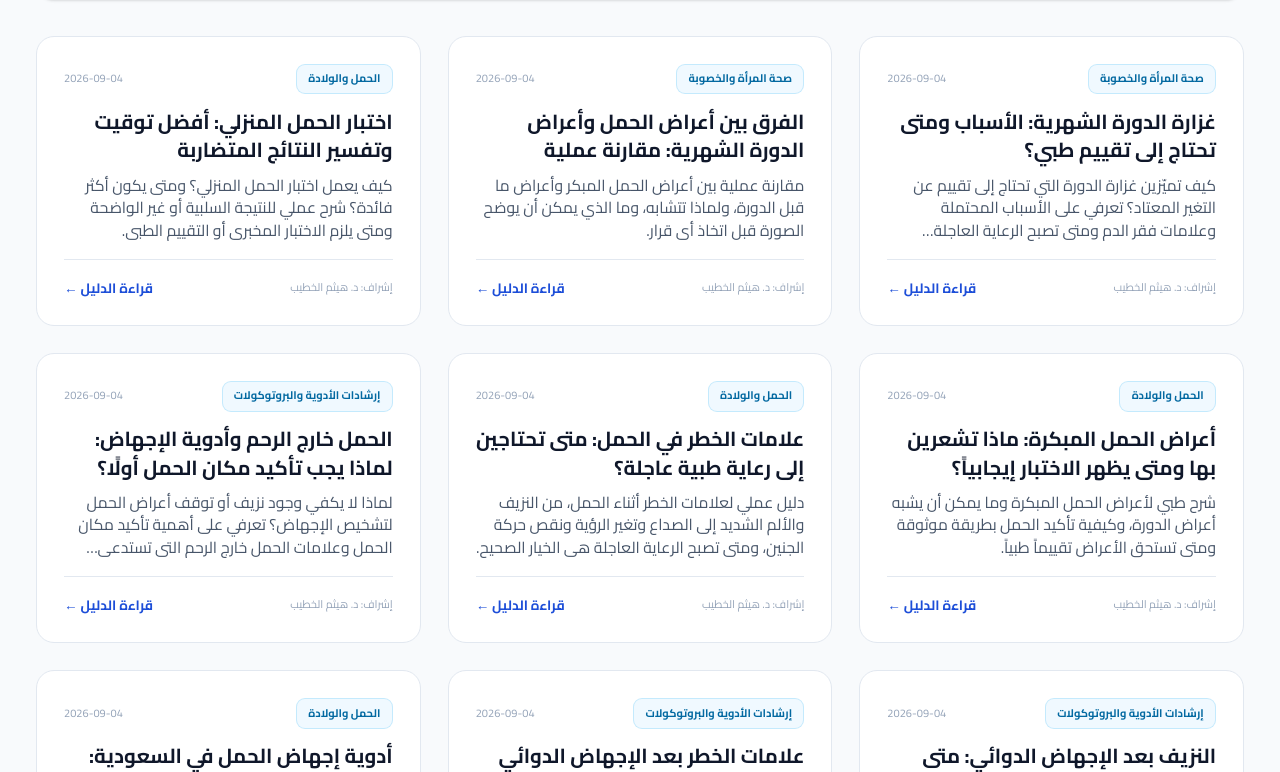
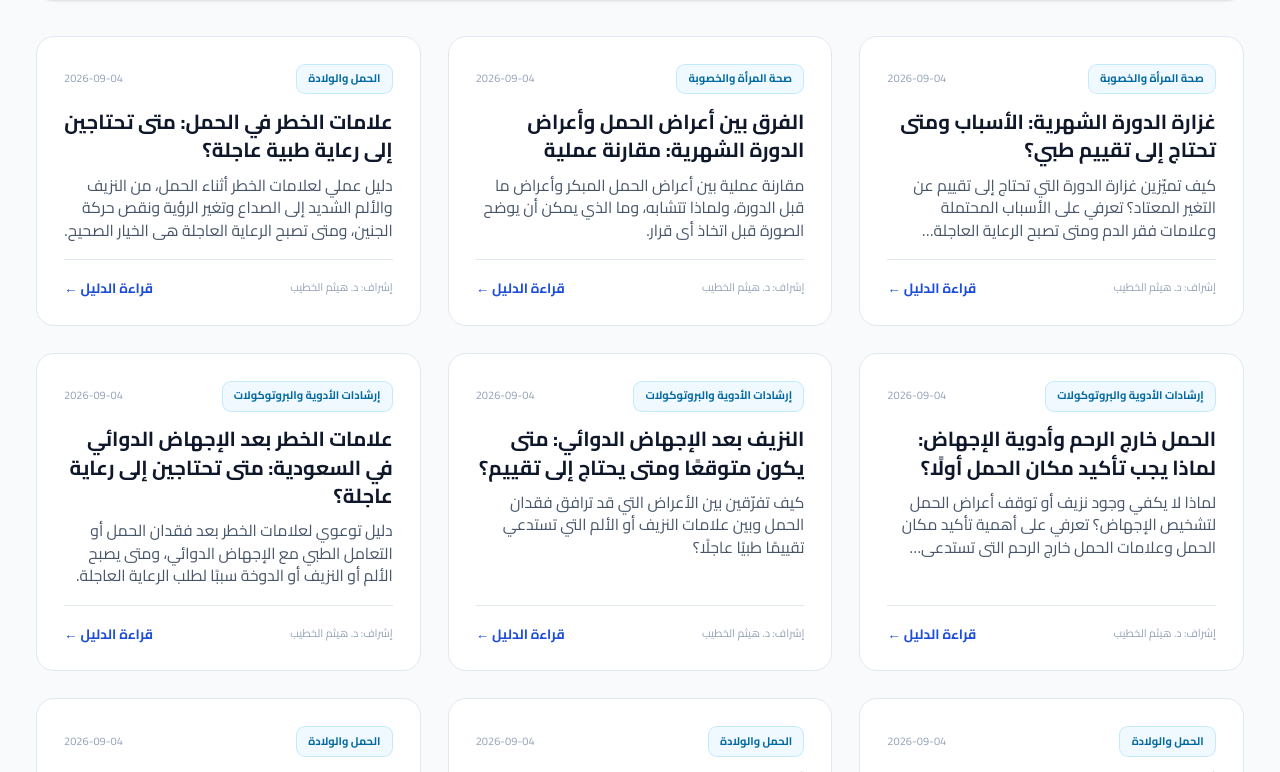
Before and after one commit to femseha/femseha, a React (Vite) app: page /articles in a window 1280 px wide. Shown: the part 808-1580 px from the top of the page. Built offline with nearby package versions, Linux system fonts and the light colour scheme.

Commit message:
fix: prevent duplicate article slugs from content batches

```diff
--- a/src/data/articles.ts
+++ b/src/data/articles.ts
@@ -18,7 +18,14 @@ const allArticles = [
   ...(seoContentBatch01 as ArticleRecord[]),
 ];
 
-export const articles: ArticleRecord[] = allArticles.map((article) => {
+// Preserve the first occurrence when a content batch accidentally repeats an
+// existing slug. The primary article source comes first, so an existing URL
+// is never replaced by a duplicate batch record.
+const uniqueArticles = allArticles.filter(
+  (article, index, list) => list.findIndex((item) => item.slug === article.slug) === index
+);
+
+export const articles: ArticleRecord[] = uniqueArticles.map((article) => {
   const faq = faqBySlug[article.slug];
   const clusterLinks = clusterLinksBySlug[article.slug];
   const override = pillarOverrides[article.slug];
```
